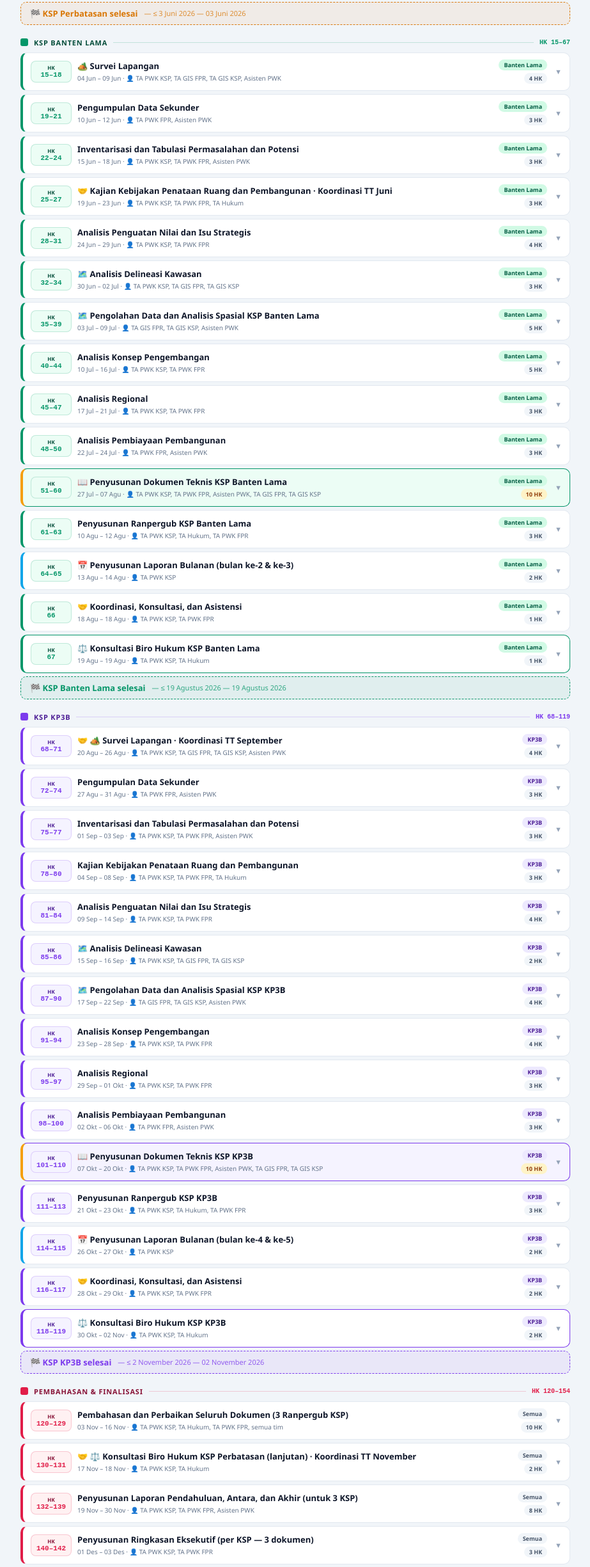
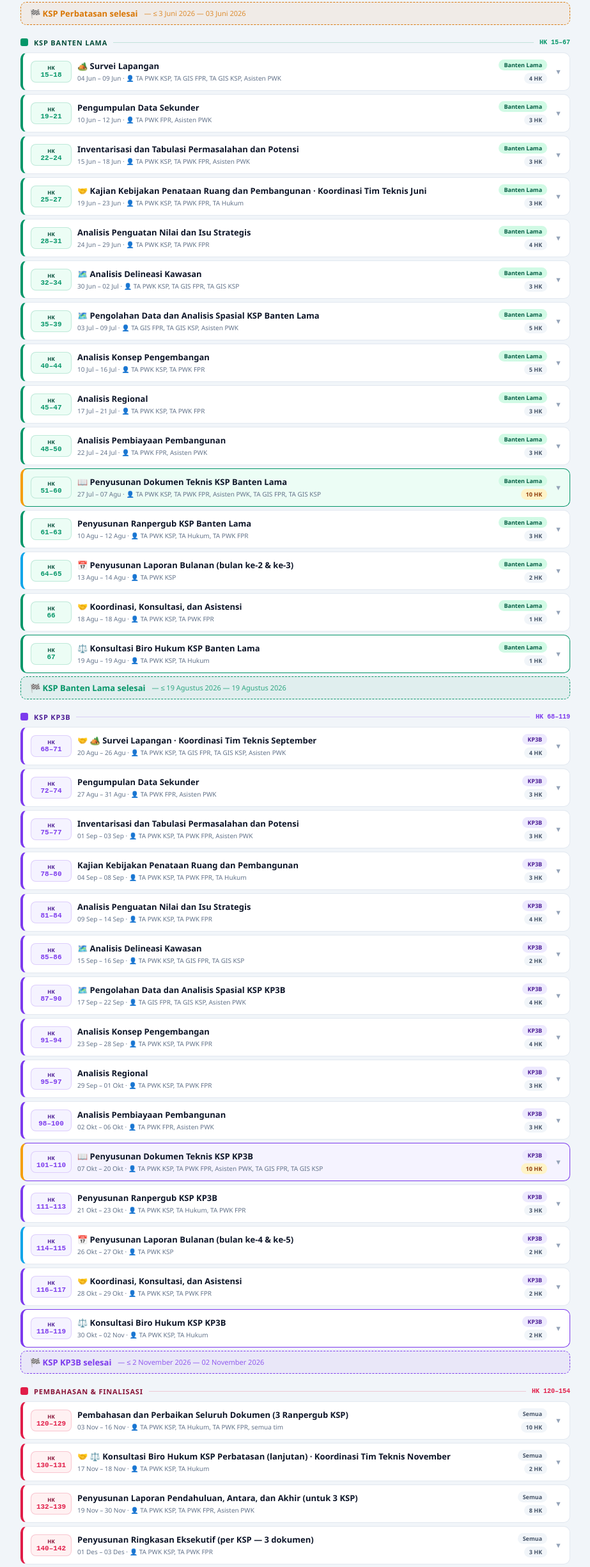
Before and after one commit to 3Dayu-py/rencana-kerja-ksp, a React (Create React App) app: page / in a window 1280 px wide. Shown: the part 1137-3586 px from the top of the page at 64% size, without its empty margins (178-1101 px from the left). Built offline with nearby package versions, Linux system fonts and the light colour scheme.

Commit message:
Update App.js

```diff
--- a/src/App.js
+++ b/src/App.js
@@ -87,9 +87,9 @@ const TASKS = [
     output:"Matriks inventarisasi & tabulasi",
     note:"Identifikasi, klasifikasi, tabulasi permasalahan dan potensi kawasan berdasarkan data primer & sekunder" },
   { id:14, phase:"KSP Banten Lama", ksp:"Banten Lama", days:3, tags:["bl","koordinasi"],
-    label:"Kajian Kebijakan Penataan Ruang dan Pembangunan · Koordinasi TT Juni",
+    label:"Kajian Kebijakan Penataan Ruang dan Pembangunan · Koordinasi Tim Teknis Juni",
     pj:"TA PWK KSP, TA PWK FPR, TA Hukum",
-    output:"Dokumen kajian kebijakan + Notulensi TT Juni",
+    output:"Dokumen kajian kebijakan + Notulensi Tim Teknis Juni",
     note:"Telaah RTRW Prov. Banten, RTRW Kab/Kota, KLHS, kebijakan pembangunan; koordinasi Tim Teknis Juni" },
   { id:15, phase:"KSP Banten Lama", ksp:"Banten Lama", days:4, tags:["bl"],
     label:"Analisis Penguatan Nilai dan Isu Strategis",
@@ -139,7 +139,7 @@ const TASKS = [
   { id:24, phase:"KSP Banten Lama", ksp:"Banten Lama", days:1, tags:["bl","koordinasi"],
     label:"Koordinasi, Konsultasi, dan Asistensi",
     pj:"TA PWK KSP, TA PWK FPR",
-    output:"Notulensi pembahasan + dokumentasi (Koordinasi TT Juli & Ags)",
+    output:"Notulensi pembahasan + dokumentasi (Koordinasi Tim Teknis Juli & Ags)",
     note:"Laporan progres bulan ke-2 & ke-3; notulensi; dokumentasi; koordinasi Tim Teknis Juli & Agustus" },
   { id:25, phase:"KSP Banten Lama", ksp:"Banten Lama", days:1, tags:["bl","hukum"],
     label:"Konsultasi Biro Hukum KSP Banten Lama",
@@ -147,9 +147,9 @@ const TASKS = [
     output:"Notulensi konsultasi Biro Hukum Banten Lama",
     note:"Konsultasi Biro Hukum untuk KSP Banten Lama setelah batang tubuh Ranpergub selesai" },
   { id:26, phase:"KSP KP3B", ksp:"KP3B", days:4, tags:["kp3b","survei","koordinasi"],
-    label:"Survei Lapangan · Koordinasi TT September",
+    label:"Survei Lapangan · Koordinasi Tim Teknis September",
     pj:"TA PWK KSP, TA GIS FPR, TA GIS KSP, Asisten PWK",
-    output:"Data primer lapangan KSP KP3B + Notulensi TT Sep",
+    output:"Data primer lapangan KSP KP3B + Notulensi Tim Teknis Sep",
     note:"Survei kondisi fisik kawasan KP3B; dokumentasi lapangan; observasi infrastruktur; koordinasi Tim Teknis September" },
   { id:27, phase:"KSP KP3B", ksp:"KP3B", days:3, tags:["kp3b"],
     label:"Pengumpulan Data Sekunder",
@@ -214,7 +214,7 @@ const TASKS = [
   { id:39, phase:"KSP KP3B", ksp:"KP3B", days:2, tags:["kp3b","koordinasi"],
     label:"Koordinasi, Konsultasi, dan Asistensi",
     pj:"TA PWK KSP, TA PWK FPR",
-    output:"Notulensi pembahasan + dokumentasi (Koordinasi TT Okt)",
+    output:"Notulensi pembahasan + dokumentasi (Koordinasi Tim Teknis Okt)",
     note:"Laporan progres bulan ke-4 & ke-5; notulensi; dokumentasi; koordinasi Tim Teknis Oktober" },
   { id:40, phase:"KSP KP3B", ksp:"KP3B", days:2, tags:["kp3b","hukum"],
     label:"Konsultasi Biro Hukum KSP KP3B",
@@ -227,9 +227,9 @@ const TASKS = [
     output:"3 Ranpergub KSP — revisi final",
     note:"Rapat koordinasi lintas sektor dengan OPD dan stakeholder untuk ke-3 Ranpergub; penyempurnaan substansi" },
   { id:42, phase:"Pembahasan & Finalisasi", ksp:"Semua", days:2, tags:["hukum","koordinasi"],
-    label:"Konsultasi Biro Hukum KSP Perbatasan (lanjutan) · Koordinasi TT November",
+    label:"Konsultasi Biro Hukum KSP Perbatasan (lanjutan) · Koordinasi Tim Teknis November",
     pj:"TA PWK KSP, TA Hukum",
-    output:"Notulensi Biro Hukum Perbatasan lanjutan + TT Nov",
+    output:"Notulensi Biro Hukum Perbatasan lanjutan + Tim Teknis Nov",
     note:"Konsultasi lanjutan Biro Hukum untuk KSP Perbatasan; koordinasi bulanan Tim Teknis PUPR (November)" },
   { id:43, phase:"Pembahasan & Finalisasi", ksp:"Semua", days:8, tags:[],
     label:"Penyusunan Laporan Pendahuluan, Antara, dan Akhir (untuk 3 KSP)",
@@ -254,7 +254,7 @@ const TASKS = [
   { id:47, phase:"Pembahasan & Finalisasi", ksp:"Semua", days:5, tags:["koordinasi"],
     label:"Koordinasi, Konsultasi, dan Asistensi · Finalisasi",
     pj:"TA PWK KSP, semua tim",
-    output:"Seluruh dokumen final + Notulensi TT Des",
+    output:"Seluruh dokumen final + Notulensi Tim Teknis Des",
     note:"Finalisasi format & isi seluruh dokumen; pengecekan akhir kelengkapan output; koordinasi Tim Teknis Desember" },
   { id:48, phase:"Pembahasan & Finalisasi", ksp:"Semua", days:1, tags:["serahterima"],
     label:"Serah Terima Output Pekerjaan",
```
